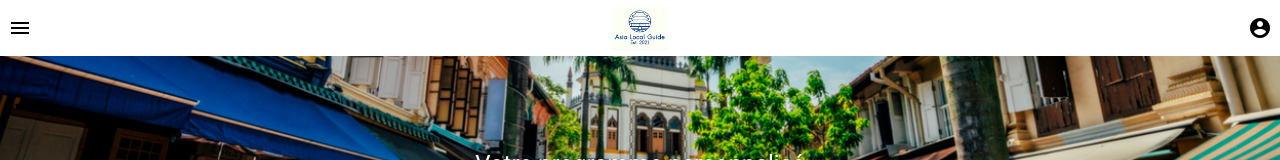
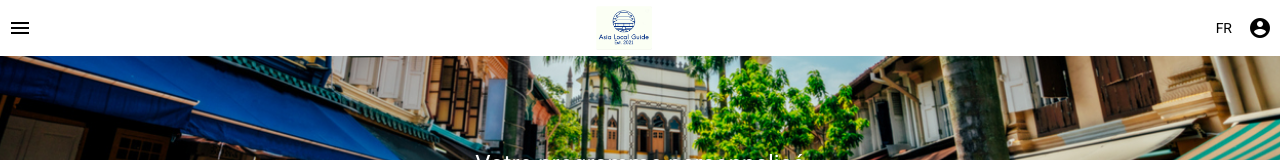
Before and after one commit to samuelmlee/asia-local-guide-webapp, an Angular app: page / in a window 1280 px wide. Shown: the top 160 px of the page. Built offline with nearby package versions, Linux system fonts and the light colour scheme.

Commit message:
Draft language selector

```diff
--- a/src/app/core/components/header/header.component.html
+++ b/src/app/core/components/header/header.component.html
@@ -7,5 +7,11 @@
     alt="Logo"
   />
 
-  <mat-icon aria-label="Account menu icon" fontIcon="account_circle"></mat-icon>
+  <div class="flex items-center">
+    <app-language-selector class="mr-4"></app-language-selector>
+    <mat-icon
+      aria-label="Account menu icon"
+      fontIcon="account_circle"
+    ></mat-icon>
+  </div>
 </header>
--- a/src/app/core/components/header/header.component.ts
+++ b/src/app/core/components/header/header.component.ts
@@ -1,9 +1,10 @@
 import { ChangeDetectionStrategy, Component } from '@angular/core';
 import { MatIconModule } from '@angular/material/icon';
+import { LanguageSelectorComponent } from '../language-selector/language-selector.component';
 
 @Component({
   selector: 'app-header',
-  imports: [MatIconModule],
+  imports: [MatIconModule, LanguageSelectorComponent],
   templateUrl: './header.component.html',
   styleUrl: './header.component.scss',
   changeDetection: ChangeDetectionStrategy.OnPush,
--- /dev/null
+++ b/src/app/core/components/language-selector/language-selector.component.html
@@ -0,0 +1,11 @@
+<button mat-raised-button [matMenuTriggerFor]="menu">
+  <span class="text-sm">{{ selectedLanguage() }}</span>
+</button>
+<mat-menu #menu="matMenu">
+  <button mat-menu-item (click)="selectLanguage('FR')">
+    <span>FR</span>
+  </button>
+  <button mat-menu-item (click)="selectLanguage('EN')">
+    <span>EN</span>
+  </button>
+</mat-menu>
--- /dev/null
+++ b/src/app/core/components/language-selector/language-selector.component.ts
@@ -0,0 +1,19 @@
+import { ChangeDetectionStrategy, Component, signal } from '@angular/core';
+import { MatIconModule } from '@angular/material/icon';
+import { MatMenuModule } from '@angular/material/menu';
+
+@Component({
+  selector: 'app-language-selector',
+  imports: [MatMenuModule, MatIconModule],
+  templateUrl: './language-selector.component.html',
+  styleUrl: './language-selector.component.scss',
+  changeDetection: ChangeDetectionStrategy.OnPush,
+})
+export class LanguageSelectorComponent {
+  public selectedLanguage = signal('FR');
+
+  public selectLanguage(language: string): void {
+    this.selectedLanguage.set(language);
+    // Add additional logic updating a translation service
+  }
+}
```
Also changed, not shown: src/app/core/components/language-selector/language-selector.component.scss (added), 1 other file (tests, documents, lock files or other folders).
